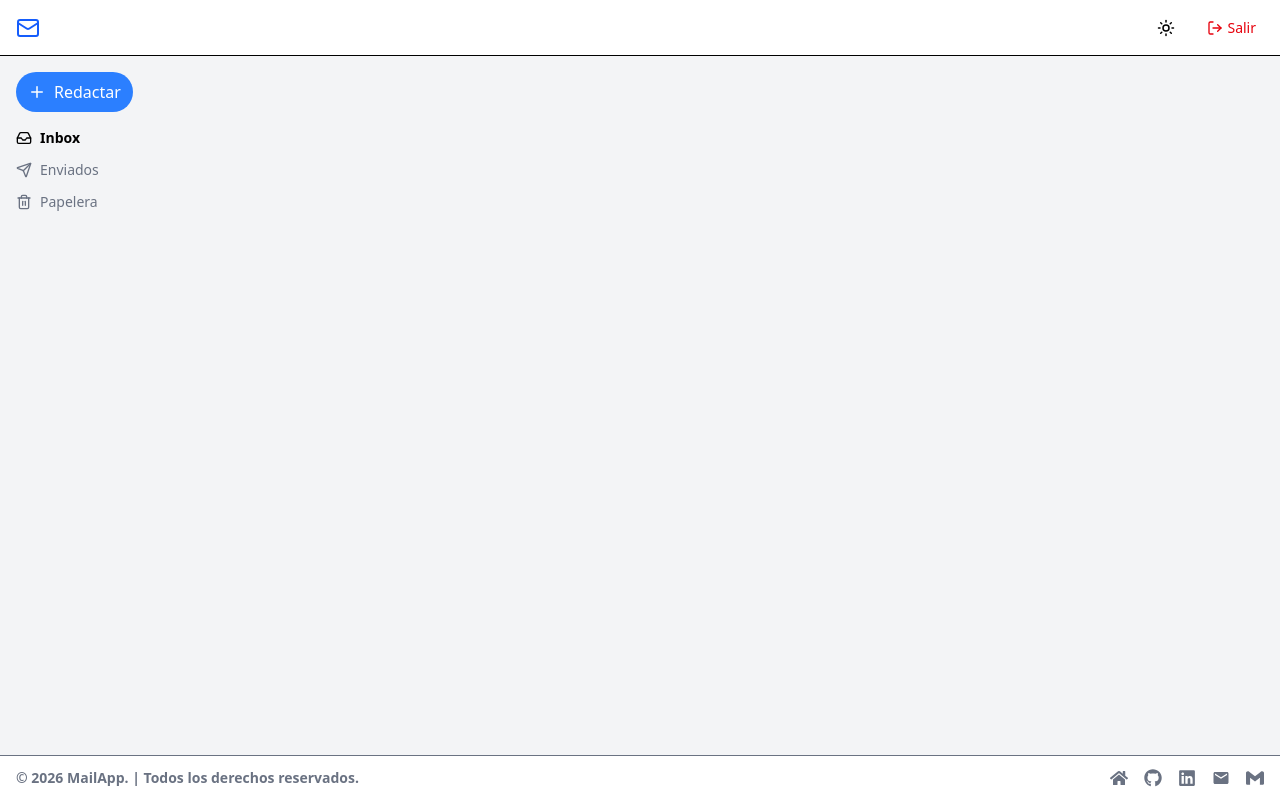
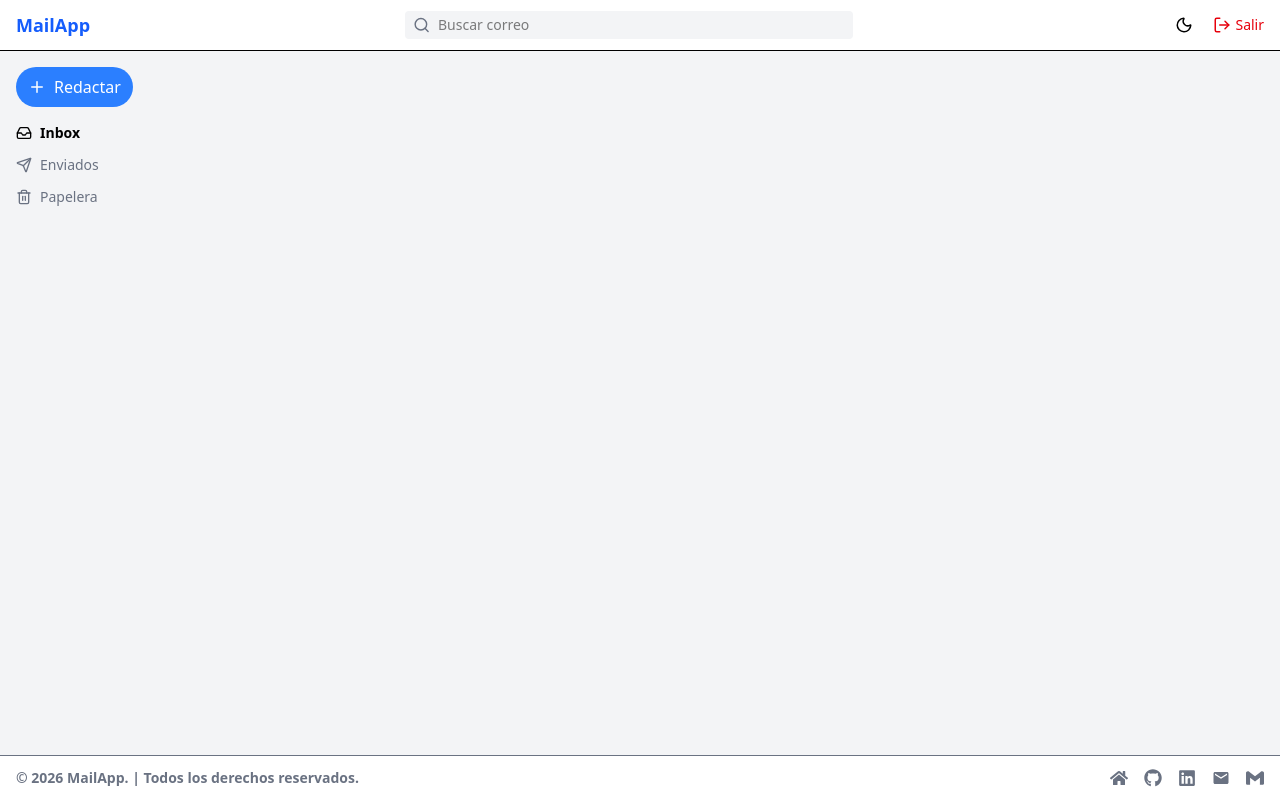
Before and after one commit to JCesar206/emailFrontend, a React (Vite) app: page /inbox in a window 1280 px wide. Built offline with nearby package versions, Linux system fonts and the light colour scheme.

Commit message:
Se mejora diseño y logica del componente Navbar

```diff
--- a/src/components/Navbar.jsx
+++ b/src/components/Navbar.jsx
@@ -1,31 +1,42 @@
-import { useContext } from "react";
+import { LogOut, Search, Sun, Moon } from "lucide-react";
+import { useContext, useState } from "react";
 import { AuthContext } from "../auth/AuthContext";
-import { LogOut, Mail, Moon, Sun } from "lucide-react";
 
 export default function Navbar() {
   const { logout } = useContext(AuthContext);
+  const [dark, setDark] = useState(false);
+
+  const toggleTheme = () => {
+    setDark(!dark);
+    document.documentElement.classList.toggle("dark");
+  };
 
   return (
-		<header className="h-14 bg-white border-b flex items-center justify-between px-4">
+    <header className="sticky top-0 z-50 bg-white dark:bg-gray-900 border-b">
+      <div className="flex items-center justify-between px-4 py-2 gap-3">
+
         {/* Logo */}
-			<div className="flex items-center gap-2">
-				<Mail className="text-blue-600">
-				<span className="font-semibold text-lg hidden sm:block"> MailApp </span>
-				</Mail>
+        <h1 className="font-bold text-lg text-blue-600"> MailApp</h1>
+
+        {/* Search */}
+        <div className="hidden md:flex flex-1 max-w-md items-center bg-gray-100 dark:bg-gray-800 rounded px-2">
+          <Search size={18} className="text-gray-500" />
+          <input type="text" placeholder="Buscar correo"
+            className="bg-transparent outline-none px-2 py-1 w-full text-sm"
+          />
         </div>
 
-			{/* Acciones */}
-			<div className="flex items-center gap-4">
-				{/* Tema (placeholder) */}
-				<button className="p-2 rounded hover:bg-gray-100 cursor-pointer">
-					<Sun size={18}/>
+        {/* Actions */}
+        <div className="flex items-center gap-3">
+          <button onClick={toggleTheme} className="p-2 rounded hover:bg-gray-200 dark:hover:bg-gray-700 cursor-pointer">
+            {dark ? <Sun size={18} /> : <Moon size={18} />}
           </button>
 
-				{/* Logout */}
-				<button onClick={logout} className="flex items-center gap-1 text-sm text-red-600 hover:bg-red-50 px-2 py-1 rounded cursor-pointer">
-					<LogOut size={16}/>
-					<span className="hidden sm:block"> Salir </span>
+          <button onClick={logout} className="flex items-center gap-1 text-sm text-red-600 hover:text-red-800 cursor-pointer">
+            <LogOut size={18} />
+            <span className="hidden sm:inline">Salir</span>
           </button>
+        </div>
       </div>
     </header>
   );
```
Lines whose indentation alone changed are shown as unchanged.
